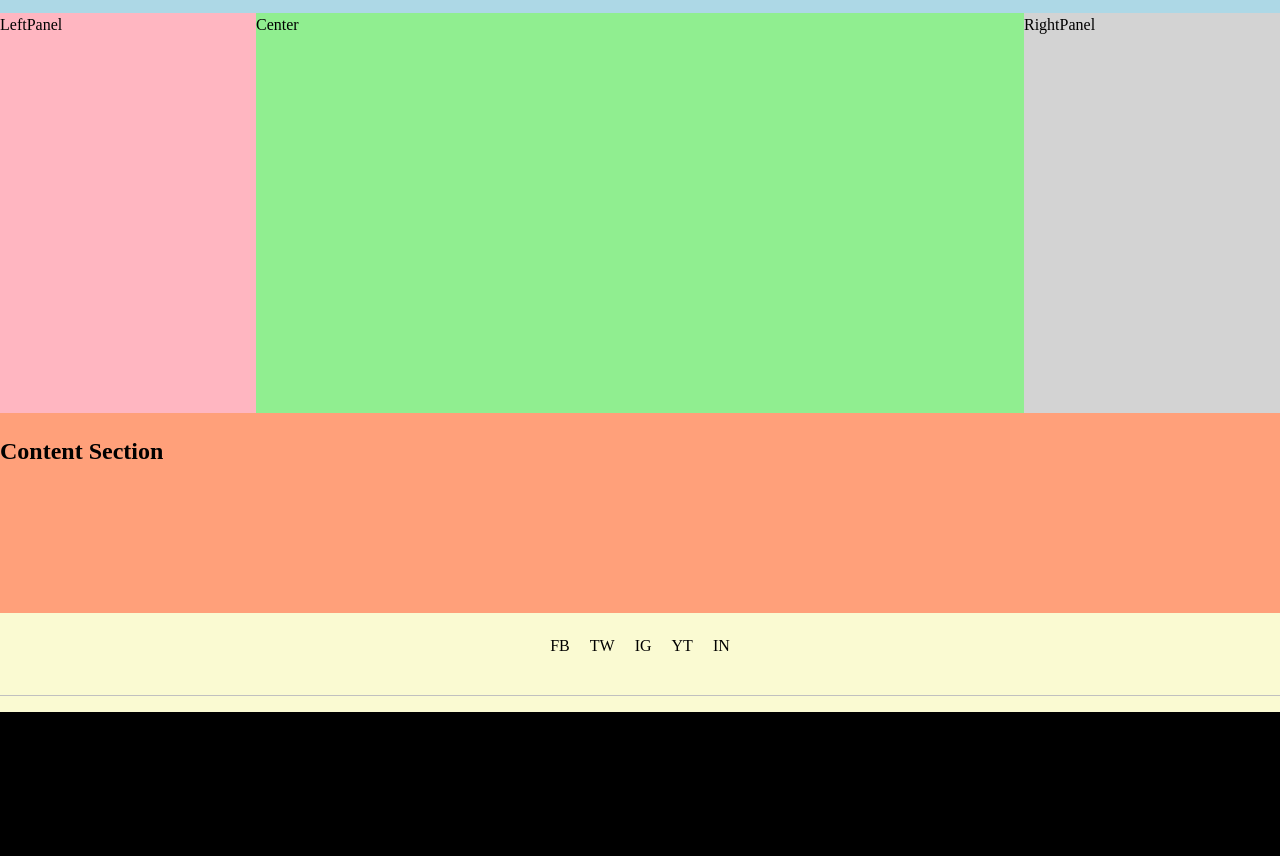
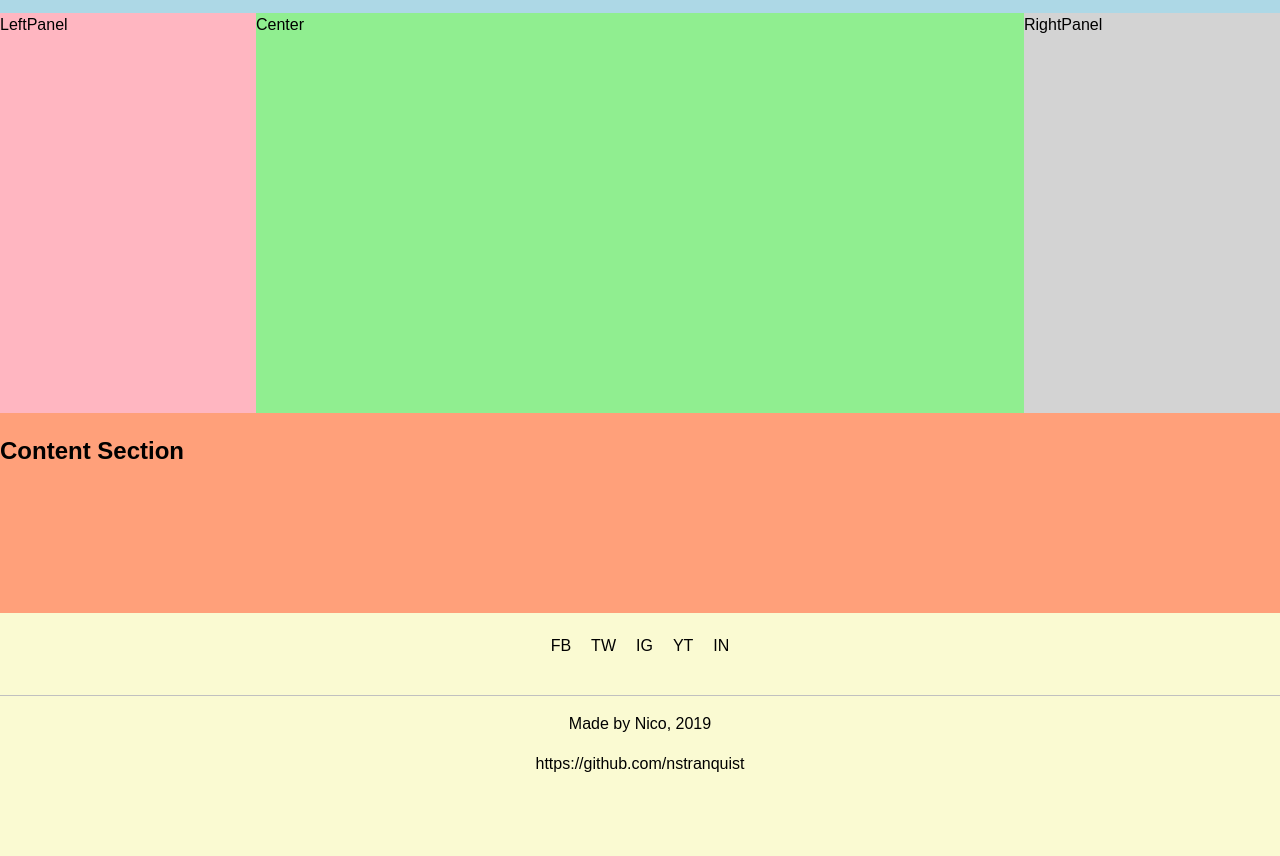
Before and after one commit to nstranquist/simple-flex-responsive, a plain HTML site: page index.html in a window 1280 px wide. Shown: the part 88-944 px from the top of the page. Before the commit the page ends 864 px from the top, so only its background shows below. Drawn offline with Linux system fonts and the light colour scheme.

Commit message:
created footer.css, fixed other styling issues

```diff
--- a/style.css
+++ b/base.css
@@ -2,28 +2,26 @@
 :root {
     --color-white: white;
     --color-black: black;
+    --color-highlight: gray;
     --color-turquoise: turquoise;
 }
 html {
     box-sizing: border-box;
 }
 /* Page styles */
-*. *:before, *:after {
+*, *:before, *:after {
     box-sizing: inherit;
 }
 body {
     padding: 0;
     margin: 0;
     line-height: 1.5;
-    background-color: black;
+    font-family: sans-serif;
+    background-color: var(--color-highlight);
 }
-.wrapper {
-    height: 100vh;
+.container {
     display: flex;
     flex-direction: column;
-}
-.container {
-    padding: 0 50px;
 }
 a, a:hover, a:visited {
     text-decoration: none;
@@ -57,7 +55,6 @@ a, a:hover, a:visited {
 @media only screen and (max-width: 650px) {
     .left-panel { display: none; }
     .right-panel { display: none; }
-
 }
 
 /* Content styles */
@@ -65,25 +62,8 @@ a, a:hover, a:visited {
     background: lightsalmon;
     min-height: 200px;
 }
-
-/* Footer styles */
+/* Footer section */
 .footer-section {
     background-color: lightgoldenrodyellow;
     min-height: 75px;
-}
-.social-list {
-    display: flex;
-    list-style-type: none;
-    justify-content: center;
-    align-items: center;
-    padding: 0;
-    padding-top: 1rem;
-    margin: 0;
-}
-.social-list li { padding: 5px 10px;}
-.footer-credit {
-    margin-top: 2rem;
-    margin-bottom: 5rem;
-    text-align: center;
-    border-top: 1px solid silver;
-}
+} /* rest of styles in footer.css*/
--- /dev/null
+++ b/footer.css
@@ -0,0 +1,25 @@
+/* Footer styles */
+.footer-section {
+    background-color: lightgoldenrodyellow;
+    min-height: 75px;
+
+}
+.social-list {
+    display: flex;
+    list-style-type: none;
+    justify-content: center;
+    align-items: center;
+    padding: 0;
+    padding-top: 1rem;
+    margin: 0;
+}
+.social-list li { padding: 5px 10px;}
+.footer-credit {
+    margin-top: 2rem;
+    margin-bottom: 5rem;
+    text-align: center;
+    border-top: 1px solid silver;
+}
+@media only screen and (max-width: 600px) {
+
+}
--- a/index.html
+++ b/index.html
@@ -7,10 +7,11 @@
         <meta name="" description=""/>
         <title>layout-practice</title>
         <link rel="stylesheet" type="text/css" href="./nav.css" />
-        <link rel="stylesheet" type="text/css" href="./style.css" />
+        <link rel="stylesheet" type="text/css" href="./footer.css" />
+        <link rel="stylesheet" type="text/css" href="./base.css" />
     </head>
     <body>
-        <div class="wrapper">
+        <div class="container">
             <header>
                 <nav class="nav-section">
                     <h2 class="logo"><a href="#">Logo</a></h2>
```
